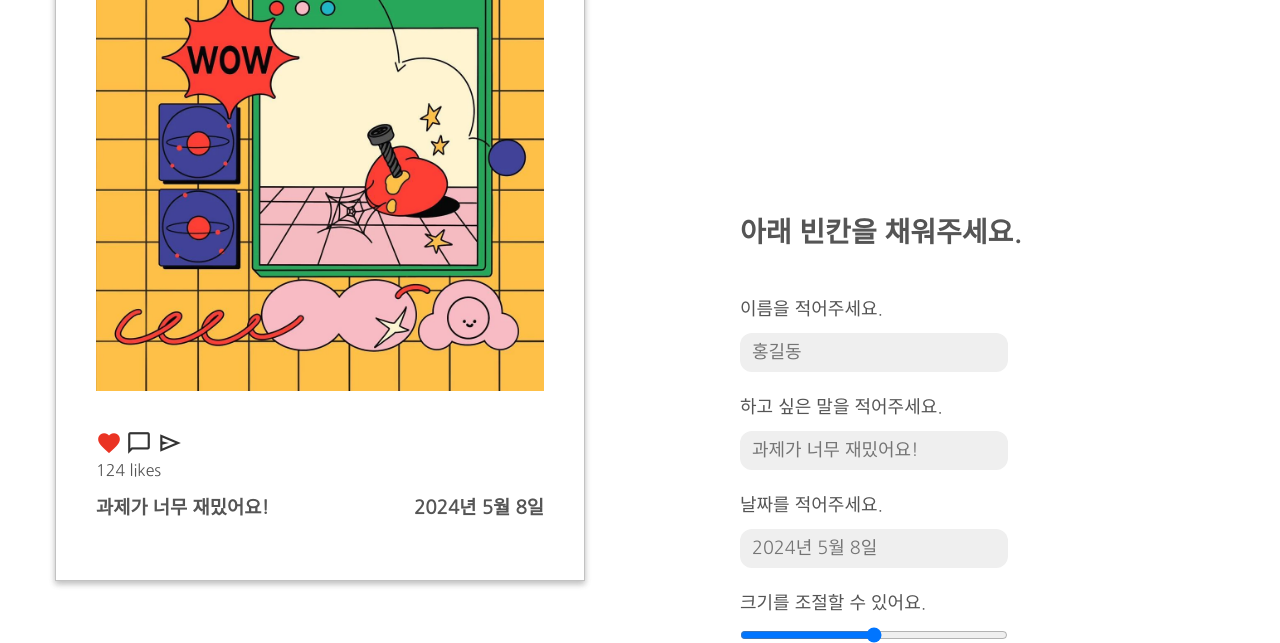
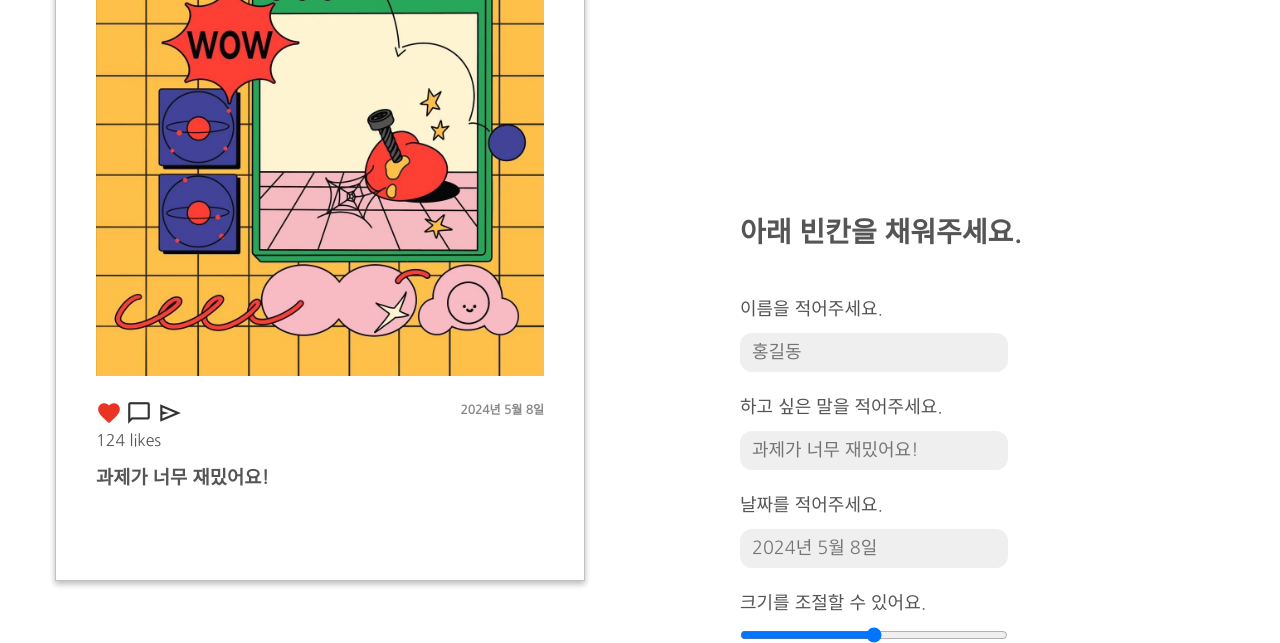
Before and after one commit to Jaemin0826/project3, a plain HTML site: page index.html in a window 1280 px wide. Shown: the part 190-833 px from the top of the page. Drawn offline with Linux system fonts and the light colour scheme.

Commit message:
Update index.html

```diff
--- a/index.html
+++ b/index.html
@@ -145,11 +145,22 @@
         }
 
         .textbox{
-            padding-bottom: 20px;
+            padding-bottom: 50px;
         }
 
         .text2{
             padding-top: 12px;
+        }
+
+        .datefill{
+            font-size: 12px;
+            color: #888888;
+        }
+
+        .icon{
+            display: flex;
+            justify-content: space-between;
+            align-items: flex-start;
         }
     </style>
 </head>
@@ -180,16 +191,18 @@
                 <div class="textbox">
 
                     <div class="icon">
+                        <div class="iconbox">
                         <img src="like.png" width="26px" alt="">
                         <img src="chat.png" width="26px" alt="">
                         <img src="share.png" width="26px" alt="">
+                        </div>
+                        <h3 class="datefill">2024년 5월 8일</h3>
                     </div>
 
                     <div class="text">
                             <p1>124 likes</p1>
                             <div class="text2">
                             <h3 class="detailfill">과제가 너무 재밌어요!</h3>
-                            <h3 class="datefill">2024년 5월 8일</h3>
                         </div>
                     </div>
 
@@ -266,7 +279,7 @@
         const dateTag = document.querySelector(".option .date")
 
         const namefillTag = document.querySelector(".profile .namefill")
-        const datefillTag = document.querySelector(".text .datefill")
+        const datefillTag = document.querySelector(".icon .datefill")
         const detailfillTag = document.querySelector(".text .detailfill")
 
         const sizeTag = document.querySelector(".option .imgsize")
```
